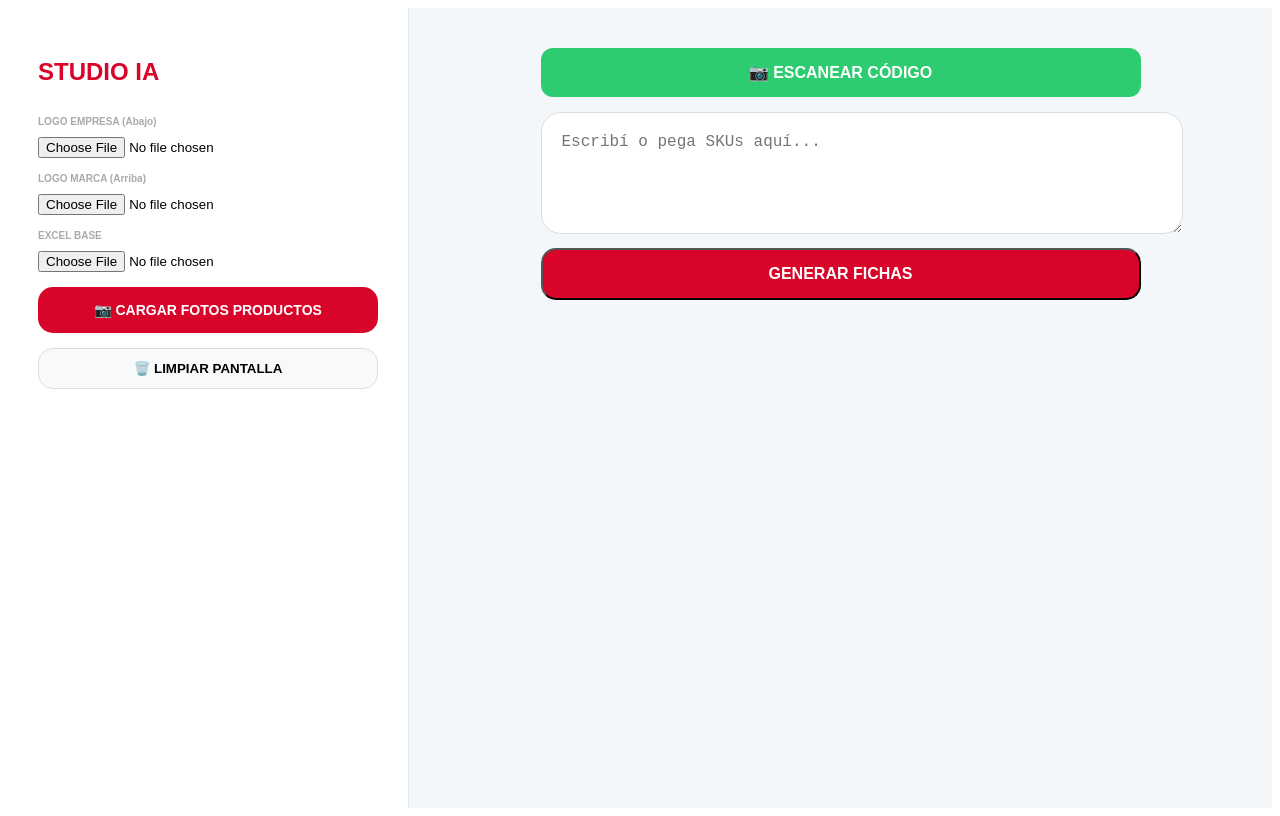
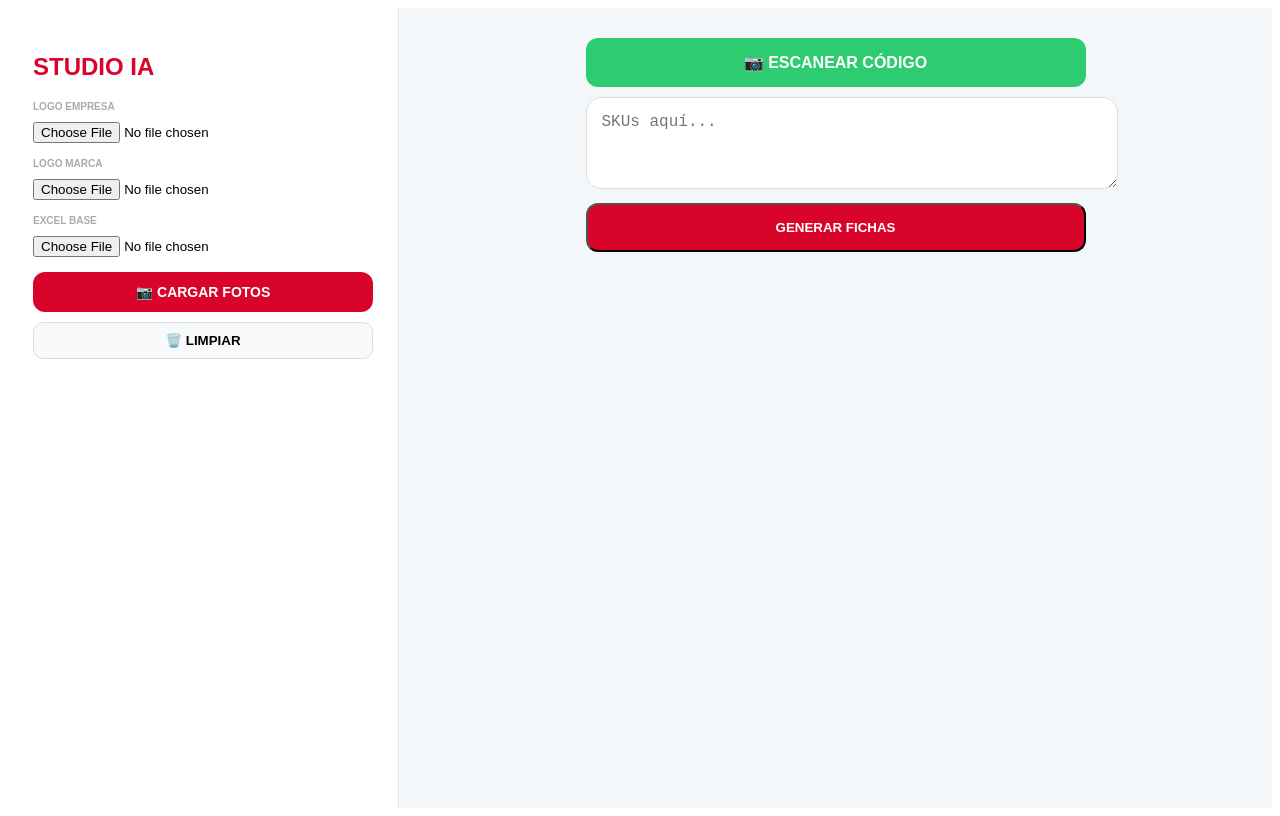
Before and after one commit to tabladamotosrepuestos-art/mi-app-estudio, a React (Vite) app in the folder mi-app-ai/: page / in a window 1280 px wide. Built offline with nearby package versions, Linux system fonts and the light colour scheme; the HTML template or start-up script is replaced by a standard one.

Commit message:
Update App.tsx

```diff
--- a/mi-app-ai/src/App.tsx
+++ b/mi-app-ai/src/App.tsx
@@ -37,7 +37,7 @@ const FichaStudioIA = ({ producto, bancoFotos, reglasPack, logoEmpresa, logoMarc
 
   return (
     <div style={{ display: 'flex', flexDirection: 'column', gap: '15px', width: '100%', maxWidth: '380px', margin: '0 auto' }}>
-      {/* PANEL DE CONTROL (Restaurado para editar cantidades) */}
+      {/* PANEL DE CONTROL (RESTAURADO) */}
       <div style={{ backgroundColor: 'white', borderRadius: '25px', padding: '15px', boxShadow: '0 5px 15px rgba(0,0,0,0.05)', border: '1px solid #f0f0f0' }}>
         <div style={{ display: 'flex', justifyContent: 'space-between', marginBottom: '10px', alignItems: 'center' }}>
           <span style={{ backgroundColor: '#e8f5e9', color: '#2ecc71', padding: '4px 10px', borderRadius: '10px', fontSize: '10px', fontWeight: 'bold' }}>CONTROL</span>
@@ -164,57 +164,47 @@ export default function App() {
   };
 
   return (
-    <div className="app-container">
+    <div className="layout">
       <style>{`
-        .app-container { display: flex; height: 100vh; background: #f4f7f9; font-family: sans-serif; overflow: hidden; }
-        aside { width: 340px; background: white; padding: 30px; border-right: 1px solid #e0e6ed; overflow-y: auto; flex-shrink: 0; }
-        main { flex: 1; padding: 40px; overflow-y: auto; }
-        .grid-fichas { display: grid; grid-template-columns: repeat(auto-fill, minmax(380px, 1fr)); gap: 30px; }
+        .layout { display: flex; height: 100vh; background: #f4f7f9; font-family: sans-serif; overflow: hidden; }
+        .sidebar { width: 340px; background: white; padding: 25px; border-right: 1px solid #e0e6ed; overflow-y: auto; flex-shrink: 0; }
+        .main-content { flex: 1; padding: 30px; overflow-y: auto; }
+        .grid-fichas { display: grid; grid-template-columns: repeat(auto-fill, minmax(360px, 1fr)); gap: 25px; padding-bottom: 50px; }
 
         @media (max-width: 768px) {
-          .app-container { flex-direction: column; overflow-y: auto; height: auto; }
-          aside { width: 100%; border-right: none; border-bottom: 1px solid #e0e6ed; height: auto; padding: 20px; }
-          main { padding: 20px; }
+          .layout { flex-direction: column; overflow-y: auto; height: auto; }
+          .sidebar { width: 100%; border-right: none; border-bottom: 2px solid #eee; height: auto; padding: 20px; box-sizing: border-box; }
+          .main-content { padding: 15px; width: 100%; box-sizing: border-box; }
           .grid-fichas { grid-template-columns: 1fr; }
         }
       `}</style>
 
-      <aside>
-        <h2 style={{ color: '#d90429', fontWeight: '900', marginBottom: '30px' }}>STUDIO IA</h2>
-        <div style={{ marginBottom: '15px' }}><p style={{ fontSize: '10px', fontWeight: 'bold', color: '#aaa' }}>LOGO EMPRESA (Abajo)</p><input type="file" onChange={(e) => {
-          const f = e.target.files?.[0]; if (f) { const r = new FileReader(); r.onload = () => setLogoEmpresa(r.result as string); r.readAsDataURL(f); }
-        }} /></div>
-        <div style={{ marginBottom: '15px' }}><p style={{ fontSize: '10px', fontWeight: 'bold', color: '#aaa' }}>LOGO MARCA (Arriba)</p><input type="file" onChange={(e) => {
-          const f = e.target.files?.[0]; if (f) { const r = new FileReader(); r.onload = () => setLogoMarca(r.result as string); r.readAsDataURL(f); }
-        }} /></div>
-        <div style={{ marginBottom: '15px' }}><p style={{ fontSize: '10px', fontWeight: 'bold', color: '#aaa' }}>EXCEL BASE</p><input type="file" onChange={(e) => {
-          const f = e.target.files?.[0]; if (!f) return;
-          const r = new FileReader(); r.onload = (evt) => {
-            const wb = XLSX.read(evt.target?.result, { type: 'binary' });
-            setDbPrecios(XLSX.utils.sheet_to_json(wb.Sheets[wb.SheetNames[0]]));
-          }; r.readAsBinaryString(f);
-        }} /></div>
-        <label style={{ display: 'block', padding: '15px', background: '#d90429', color: 'white', borderRadius: '15px', textAlign: 'center', cursor: 'pointer', fontWeight: 'bold', marginBottom: '15px', fontSize: '14px' }}>
-          📷 CARGAR FOTOS PRODUCTOS
-          <input type="file" hidden multiple onChange={(e) => {
-            const files = e.target.files; if (!files) return;
-            Array.from(files).forEach(f => {
-              const r = new FileReader(); r.onloadend = () => setBancoFotos(prev => ({ ...prev, [f.name.split('.')[0].toLowerCase().trim()]: r.result as string }));
-              r.readAsDataURL(f);
-            });
-          }} />
+      <div className="sidebar">
+        <h2 style={{ color: '#d90429', fontWeight: '900', marginBottom: '20px' }}>STUDIO IA</h2>
+        <div style={{ marginBottom: '15px' }}><p style={{ fontSize: '10px', fontWeight: 'bold', color: '#aaa' }}>LOGO EMPRESA</p>
+          <input type="file" onChange={(e) => { const f = e.target.files?.[0]; if (f) { const r = new FileReader(); r.onload = () => setLogoEmpresa(r.result as string); r.readAsDataURL(f); } }} />
+        </div>
+        <div style={{ marginBottom: '15px' }}><p style={{ fontSize: '10px', fontWeight: 'bold', color: '#aaa' }}>LOGO MARCA</p>
+          <input type="file" onChange={(e) => { const f = e.target.files?.[0]; if (f) { const r = new FileReader(); r.onload = () => setLogoMarca(r.result as string); r.readAsDataURL(f); } }} />
+        </div>
+        <div style={{ marginBottom: '15px' }}><p style={{ fontSize: '10px', fontWeight: 'bold', color: '#aaa' }}>EXCEL BASE</p>
+          <input type="file" onChange={(e) => { const f = e.target.files?.[0]; if (!f) return; const r = new FileReader(); r.onload = (evt) => { const wb = XLSX.read(evt.target?.result, { type: 'binary' }); setDbPrecios(XLSX.utils.sheet_to_json(wb.Sheets[wb.SheetNames[0]])); }; r.readAsBinaryString(f); }} />
+        </div>
+        <label style={{ display: 'block', padding: '12px', background: '#d90429', color: 'white', borderRadius: '12px', textAlign: 'center', cursor: 'pointer', fontWeight: 'bold', marginBottom: '10px', fontSize: '14px' }}>
+          📷 CARGAR FOTOS
+          <input type="file" hidden multiple onChange={(e) => { const files = e.target.files; if (!files) return; Array.from(files).forEach(f => { const r = new FileReader(); r.onloadend = () => setBancoFotos(prev => ({ ...prev, [f.name.split('.')[0].toLowerCase().trim()]: r.result as string })); r.readAsDataURL(f); }); }} />
         </label>
-        <button onClick={() => setItems([])} style={{ width: '100%', padding: '12px', background: '#f8f9fa', borderRadius: '15px', cursor: 'pointer', fontWeight: 'bold', border: '1px solid #ddd' }}>🗑️ LIMPIAR PANTALLA</button>
-      </aside>
+        <button onClick={() => setItems([])} style={{ width: '100%', padding: '10px', background: '#f8f9fa', borderRadius: '10px', cursor: 'pointer', fontWeight: 'bold', border: '1px solid #ddd' }}>🗑️ LIMPIAR</button>
+      </div>
 
-      <main>
-        <div style={{ maxWidth: '600px', margin: '0 auto 40px', textAlign: 'center' }}>
-          <button onClick={toggleScanner} style={{ width: '100%', marginBottom: '15px', padding: '15px', background: '#2ecc71', color: 'white', border: 'none', borderRadius: '12px', fontWeight: 'bold', cursor: 'pointer', fontSize: '16px' }}>
+      <div className="main-content">
+        <div style={{ maxWidth: '500px', margin: '0 auto 30px', textAlign: 'center' }}>
+          <button onClick={toggleScanner} style={{ width: '100%', marginBottom: '10px', padding: '15px', background: '#2ecc71', color: 'white', border: 'none', borderRadius: '12px', fontWeight: 'bold', fontSize: '16px' }}>
             {scanning ? "❌ CERRAR CÁMARA" : "📷 ESCANEAR CÓDIGO"}
           </button>
-          {scanning && <div id="reader" style={{ width: '100%', maxWidth: '400px', margin: '0 auto 20px', borderRadius: '15px', overflow: 'hidden', border: '2px solid #2ecc71', background: '#000' }}></div>}
-          <textarea value={skuInput} onChange={(e) => setSkuInput(e.target.value)} placeholder="Escribí o pega SKUs aquí..." style={{ width: '100%', height: '80px', borderRadius: '20px', padding: '20px', border: '1px solid #ddd', fontSize: '16px' }} />
-          <button onClick={() => { skuInput.split('\n').forEach(procesarSku); setSkuInput(""); }} style={{ width: '100%', marginTop: '10px', padding: '15px', background: '#d90429', color: 'white', borderRadius: '15px', fontWeight: 'bold', cursor: 'pointer', fontSize: '16px' }}>GENERAR FICHAS</button>
+          {scanning && <div id="reader" style={{ width: '100%', maxWidth: '350px', margin: '0 auto 15px', borderRadius: '15px', overflow: 'hidden', border: '2px solid #2ecc71' }}></div>}
+          <textarea value={skuInput} onChange={(e) => setSkuInput(e.target.value)} placeholder="SKUs aquí..." style={{ width: '100%', height: '60px', borderRadius: '15px', padding: '15px', border: '1px solid #ddd', fontSize: '16px' }} />
+          <button onClick={() => { skuInput.split('\n').forEach(procesarSku); setSkuInput(""); }} style={{ width: '100%', marginTop: '10px', padding: '15px', background: '#d90429', color: 'white', borderRadius: '12px', fontWeight: 'bold' }}>GENERAR FICHAS</button>
         </div>
 
         <div className="grid-fichas">
@@ -224,7 +214,7 @@ export default function App() {
                            onDelete={() => setItems(items.filter(i => i.id !== item.id))} />
           ))}
         </div>
-      </main>
+      </div>
     </div>
   );
 }
```
